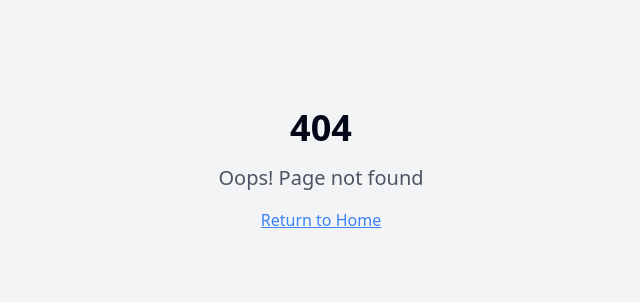
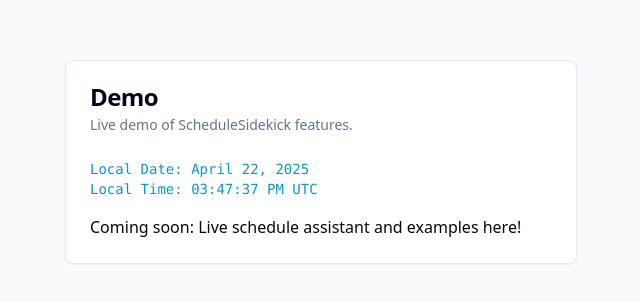
Before and after one commit to shreekrishna-0203/schedule-sidekick-ai, a React (Vite) app: page /demo in a window 1280 px wide. Before the commit this address had no page. Shown: the part 230-532 px from the top of the page, without its empty margins (319-959 px from the left). Built offline with nearby package versions, Linux system fonts and the light colour scheme.

Commit message:
Add settings and demo pages
Implement settings and demo pages, and ensure accurate time display based on geographic location.

```diff
--- a/src/App.tsx
+++ b/src/App.tsx
@@ -14,6 +14,8 @@ import Profile from "./pages/Profile";
 import Privacy from "./pages/Privacy";
 import Terms from "./pages/Terms";
 import Contact from "./pages/Contact";
+import Settings from "./pages/Settings";
+import Demo from "./pages/Demo";
 
 const queryClient = new QueryClient();
 
@@ -35,6 +37,8 @@ const App = () => (
             {/* App routes */}
             <Route path="/dashboard" element={<Dashboard />} />
             <Route path="/profile" element={<Profile />} />
+            <Route path="/settings" element={<Settings />} />
+            <Route path="/demo" element={<Demo />} />
 
             {/* Legal pages */}
             <Route path="/privacy" element={<Privacy />} />
--- /dev/null
+++ b/src/components/Time.tsx
@@ -0,0 +1,34 @@
+
+import React from "react";
+
+const getFormattedTime = () => {
+  const now = new Date();
+  const options = {
+    hour: "2-digit",
+    minute: "2-digit",
+    second: "2-digit",
+    timeZoneName: "short"
+  } as const;
+  return now.toLocaleTimeString(undefined, options);
+};
+
+const getFormattedDate = () => {
+  const now = new Date();
+  return now.toLocaleDateString(undefined, { year: "numeric", month: "long", day: "numeric" });
+};
+
+const Time: React.FC = () => {
+  const [now, setNow] = React.useState<Date>(new Date());
+  React.useEffect(() => {
+    const interval = setInterval(() => setNow(new Date()), 1000);
+    return () => clearInterval(interval);
+  }, []);
+  return (
+    <div className="font-mono text-sm text-primary">
+      <div>Local Date: {getFormattedDate()}</div>
+      <div>Local Time: {getFormattedTime()}</div>
+    </div>
+  );
+};
+
+export default Time;
--- a/src/pages/Contact.tsx
+++ b/src/pages/Contact.tsx
@@ -1,6 +1,6 @@
-
 import { Card, CardContent, CardHeader, CardTitle, CardDescription } from "@/components/ui/card";
 import { Mail, Contact as ContactIcon } from "lucide-react";
+import Time from "@/components/Time";
 
 const Contact = () => {
   return (
@@ -17,6 +17,7 @@ const Contact = () => {
           </CardDescription>
         </CardHeader>
         <CardContent className="space-y-4 text-base">
+          <Time />
           <div className="flex items-center space-x-3">
             <Mail size={20} />
             <span className="break-words">skhebbarkd799@gmail.com</span>
--- /dev/null
+++ b/src/pages/Demo.tsx
@@ -0,0 +1,24 @@
+
+import { Card, CardContent, CardHeader, CardTitle, CardDescription } from "@/components/ui/card";
+import Time from "@/components/Time";
+
+const Demo = () => {
+  return (
+    <div className="min-h-screen flex flex-col items-center justify-center bg-background px-4 pb-12 pt-8">
+      <Card className="max-w-lg w-full">
+        <CardHeader>
+          <CardTitle>Demo</CardTitle>
+          <CardDescription>Live demo of ScheduleSidekick features.</CardDescription>
+        </CardHeader>
+        <CardContent className="space-y-4">
+          <div>
+            <Time />
+          </div>
+          <p>Coming soon: Live schedule assistant and examples here!</p>
+        </CardContent>
+      </Card>
+    </div>
+  );
+};
+
+export default Demo;
--- a/src/pages/Privacy.tsx
+++ b/src/pages/Privacy.tsx
@@ -1,5 +1,5 @@
-
 import { Card, CardContent, CardHeader, CardTitle, CardDescription } from "@/components/ui/card";
+import Time from "@/components/Time";
 
 const Privacy = () => {
   return (
@@ -10,6 +10,7 @@ const Privacy = () => {
           <CardDescription>How we handle your information at ScheduleSidekick.</CardDescription>
         </CardHeader>
         <CardContent className="space-y-4">
+          <Time />
           <p>
             Your privacy is important to us. ScheduleSidekick does not share your personal data with third parties except as required for providing our services, such as scheduling features.
           </p>
--- /dev/null
+++ b/src/pages/Settings.tsx
@@ -0,0 +1,24 @@
+
+import { Card, CardContent, CardHeader, CardTitle, CardDescription } from "@/components/ui/card";
+import Time from "@/components/Time";
+
+const Settings = () => {
+  return (
+    <div className="min-h-screen flex flex-col items-center justify-center bg-background px-4 pb-12 pt-8">
+      <Card className="max-w-lg w-full">
+        <CardHeader>
+          <CardTitle>Settings</CardTitle>
+          <CardDescription>Manage your preferences in ScheduleSidekick.</CardDescription>
+        </CardHeader>
+        <CardContent className="space-y-4">
+          <div>
+            <Time />
+          </div>
+          <p className="text-muted-foreground">Settings functionality coming soon.</p>
+        </CardContent>
+      </Card>
+    </div>
+  );
+};
+
+export default Settings;
--- a/src/pages/Terms.tsx
+++ b/src/pages/Terms.tsx
@@ -1,5 +1,5 @@
-
 import { Card, CardContent, CardHeader, CardTitle, CardDescription } from "@/components/ui/card";
+import Time from "@/components/Time";
 
 const Terms = () => {
   return (
@@ -10,6 +10,7 @@ const Terms = () => {
           <CardDescription>The rules for using ScheduleSidekick.</CardDescription>
         </CardHeader>
         <CardContent className="space-y-4">
+          <Time />
           <p>
             By using ScheduleSidekick, you agree to use the app in accordance with all applicable laws and regulations.
           </p>
```
